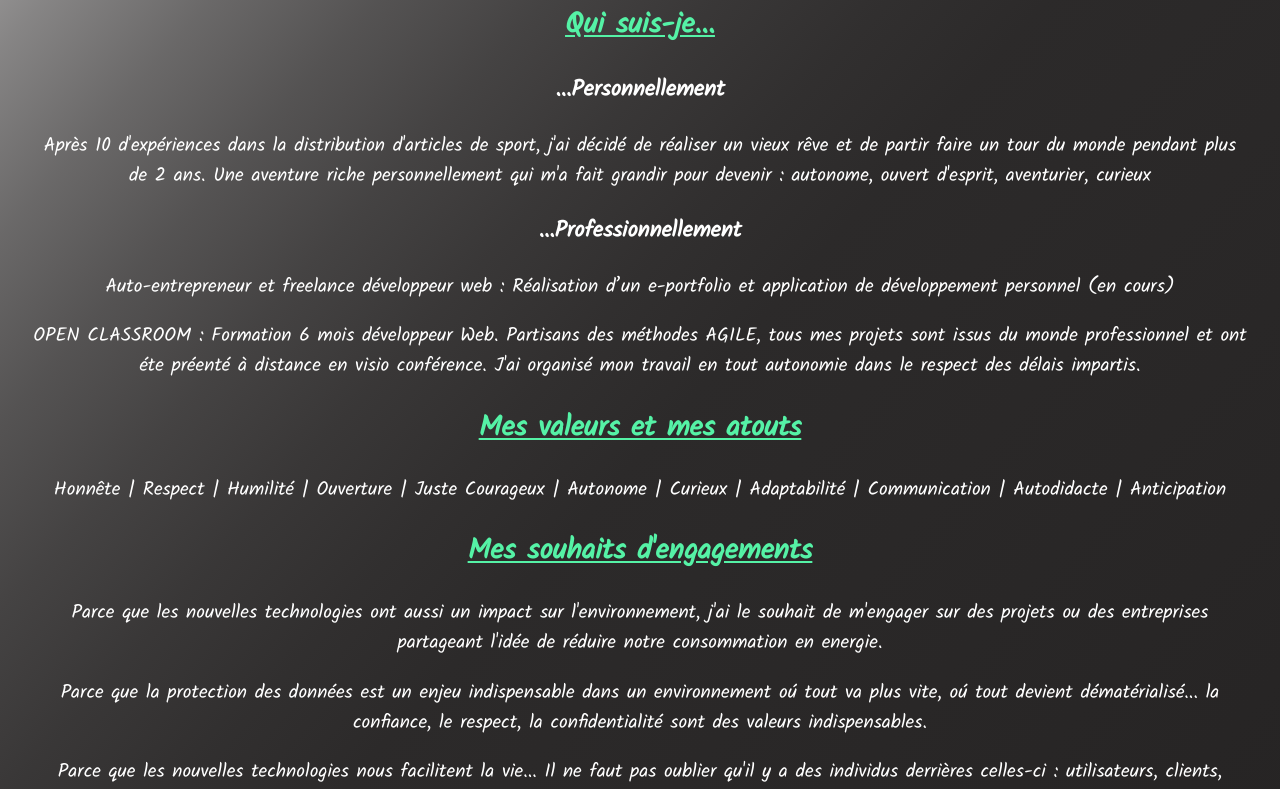
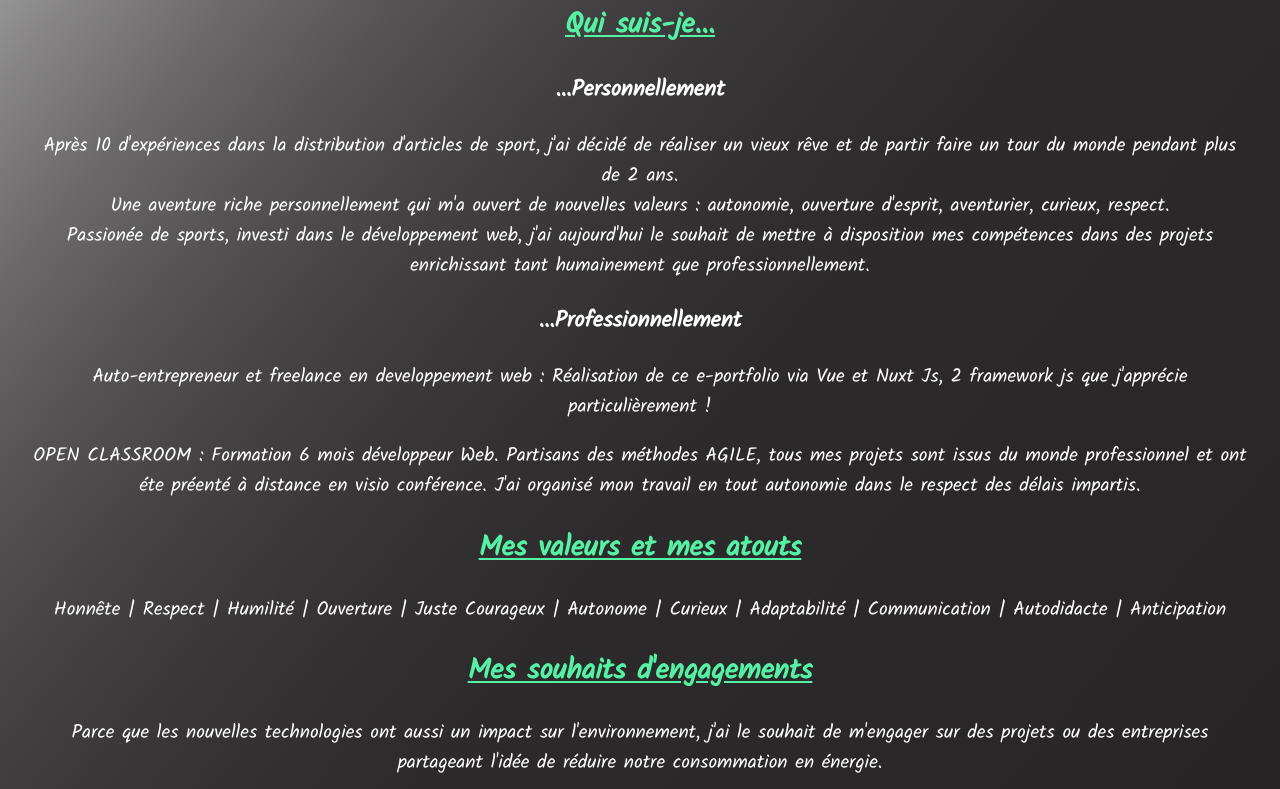
Before and after one commit to ghislaingirardeau/Portfolio_Nuxt, a Nuxt app: page /about in a window 1280 px wide. Shown: the part 380-1169 px from the top of the page. Built offline with nearby package versions, Linux system fonts and the light colour scheme.

Commit message:
add content

```diff
--- a/pages/about.vue
+++ b/pages/about.vue
@@ -15,14 +15,16 @@
 
                     <h3>...Personnellement</h3>
                         <p>Après 10 d'expériences dans la distribution d'articles de sport, j'ai décidé de réaliser un vieux
-                            rêve et de partir faire un tour du monde pendant plus de 2 ans.
-                            Une aventure riche personnellement qui m'a fait grandir pour devenir :
-                            autonome, ouvert d'esprit, aventurier, curieux
+                            rêve et de partir faire un tour du monde pendant plus de 2 ans. <br>
+                            Une aventure riche personnellement qui m'a ouvert de nouvelles valeurs :
+                            autonomie, ouverture d'esprit, aventurier, curieux, respect. <br>
+                            Passionée de sports, investi dans le développement web, j'ai aujourd'hui le souhait de mettre à disposition mes compétences dans des projets
+                            enrichissant tant humainement que professionnellement.
+
                         </p>
                     <h3>...Professionnellement</h3>
-                        <p> Auto-entrepreneur et freelance développeur web :
-                            Réalisation d’un e-portfolio et application de développement
-                            personnel (en cours)
+                        <p> Auto-entrepreneur et freelance en developpement web :
+                            Réalisation de ce e-portfolio via Vue et Nuxt Js, 2 framework js que j'apprécie particulièrement !
                         </p>
                         <p> OPEN CLASSROOM : Formation 6 mois développeur Web.
                             Partisans des méthodes AGILE, tous mes projets sont issus du monde professionnel et ont éte préenté à distance en visio conférence.
@@ -40,14 +42,14 @@
                     <h2>Mes souhaits d'engagements</h2>
 
                     <p>Parce que les nouvelles technologies ont aussi un impact sur l'environnement, j'ai le souhait de
-                        m'engager sur des projets ou des entreprises partageant l'idée de réduire notre consommation en energie.
+                        m'engager sur des projets ou des entreprises partageant l'idée de réduire notre consommation en énergie.
                     </p>
-                    <p>Parce que la protection des données est un enjeu indispensable dans un environnement oú tout va plus vite,
+                    <p>Parce que la protection des données est un enjeu très important dans un monde oú tout va plus vite,
                         oú tout devient dématérialisé... la confiance, le respect, la confidentialité sont des valeurs indispensables.
                     </p>
                     <p>Parce que les nouvelles technologies nous facilitent la vie... Il ne faut pas oublier qu'il y a des individus
                         derrières celles-ci : utilisateurs, clients, employés, développeurs, entrepreneur... Faire que la relation entre les
-                        différents acteurs soient la plus saine, équitable, juste et constructive est mon engagement
+                        différents acteurs soient la plus saine, équitable, juste et constructive est une notion indispensables pour moi.
                     </p>
                 </article>
             </div>
```
